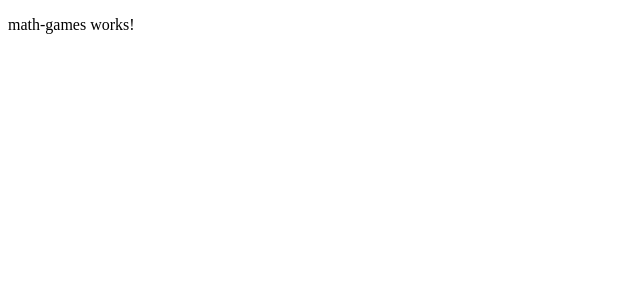
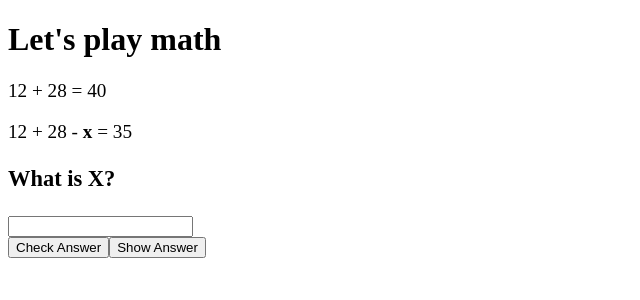
Before and after one commit to ademidun/about-tomiwa-web-app, an Angular app: page /math in a window 1280 px wide. Shown: the top 300 px of the page, without its empty margins (0-640 px from the left). Built offline with nearby package versions, Linux system fonts and the light colour scheme.

Commit message:
add math games

```diff
--- a/src/app/home/home.component.html
+++ b/src/app/home/home.component.html
@@ -10,6 +10,11 @@
 </div>
 <h2>Here are some cool facts about {{me}}: </h2>
 <ul>
+    <li>
+        <h2>
+          I like <a [routerLink]="[ '/math']" router>Math</a>
+        </h2>
+    </li>
   <li>
     <h2><a target="_blank" rel="noopener" href="https://angular.io/tutorial">
       I am a fan of Russell Westbrook</a>
--- a/src/app/math-games/math-games.component.html
+++ b/src/app/math-games/math-games.component.html
@@ -1,3 +1,45 @@
-<p>
-  math-games works!
-</p>
+<div>
+    <h1>
+      Let's play math
+    </h1>
+
+    <div class="larger-text">
+      <p>
+        12 + {{variableK}} = {{result1}}
+      </p>
+      <p>
+        12 + {{variableK}} - <strong>x</strong> = {{result2}}
+      </p>
+
+      <h3>
+        What is X?
+      </h3>
+      <input [(ngModel)]="userAnswer" type="number">
+
+    </div>
+
+    <div>
+        <button (click)="checkAnswer=!checkAnswer">
+            {{checkAnswer ? 'Hide Check' : 'Check Answer'}}
+        </button>
+
+      <button (click)="showAnswer=!showAnswer">
+        {{showAnswer ? 'Hide Answer' : 'Show Answer'}}
+      </button>
+    </div>
+
+    <div *ngIf="showAnswer" class="larger-text">
+      <p>
+        {{variableX}}
+      </p>
+    </div>
+
+    <div *ngIf="checkAnswer">
+        <p *ngIf="userAnswer==variableX">
+            You are Correct 🔥 💯 😃
+          </p>
+          <p *ngIf="userAnswer!=variableX">
+              Sorry Try Again 😭 💩
+          </p>
+    </div>
+</div>
--- a/src/app/math-games/math-games.component.scss
+++ b/src/app/math-games/math-games.component.scss
@@ -0,0 +1,3 @@
+.larger-text {
+    font-size: larger;
+}
--- a/src/app/math-games/math-games.component.ts
+++ b/src/app/math-games/math-games.component.ts
@@ -7,6 +7,16 @@ import { Component, OnInit } from '@angular/core';
 })
 export class MathGamesComponent implements OnInit {
 
+  variableK = 28;
+  variableX = 5;
+
+  result1 = 12 + this.variableK;
+  result2 = 12 + this.variableK - this.variableX;
+
+  showAnswer = false;
+  checkAnswer = false;
+
+  userAnswer= null;
   constructor() { }
 
   ngOnInit() {
```
